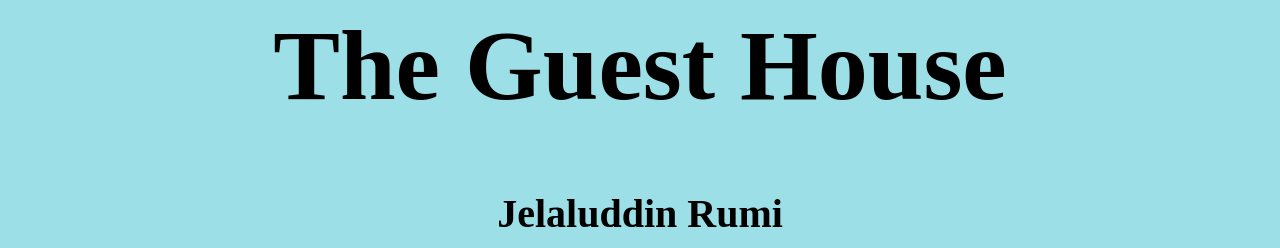
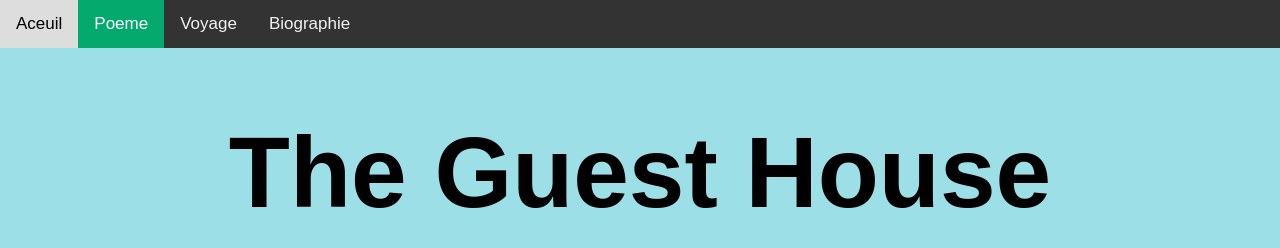
Before and after one commit to 4xpariss/4xpariss.github.io, a plain HTML site: page poeme.html in a window 1280 px wide. Shown: the top 248 px of the page. Drawn offline with Linux system fonts and the light colour scheme.

Commit message:
Update poeme.html

```diff
--- a/poeme.html
+++ b/poeme.html
@@ -1,12 +1,48 @@
 <html>
 
 	<head>
+<style>
+	body {
+  margin: 0;
+  font-family: Arial, Helvetica, sans-serif;
+}
 
+.topnav {
+  overflow: hidden;
+  background-color: #333;
+}
+
+.topnav a {
+  float: left;
+  color: #f2f2f2;
+  text-align: center;
+  padding: 14px 16px;
+  text-decoration: none;
+  font-size: 17px;
+}
+
+.topnav a:hover {
+  background-color: #ddd;
+  color: black;
+}
+
+.topnav a.active {
+  background-color: #04AA6D;
+  color: white;
+  }
+</style>
 	<meta charset="UTF-8">
 
 	</head>
 
 	<body style="background-color: #9cdfe7">
+
+		<div class="topnav">
+  <a href="https://4xpariss.github.io/index.html">Aceuil</a>
+  <a class="active" href="https://4xpariss.github.io/poeme.html">Poeme</a>
+  <a href="https://4xpariss.github.io/voyage.html">Voyage</a>
+  <a href="https://4xpariss.github.io/biographie.html">Biographie</a>
+	</div>
 
 	<h1 style="font-size: 100px;"> <center> <b> The Guest House </b> </center> </h1>
 
@@ -48,4 +84,5 @@
 
 </body>
 
+
 </html>
```
